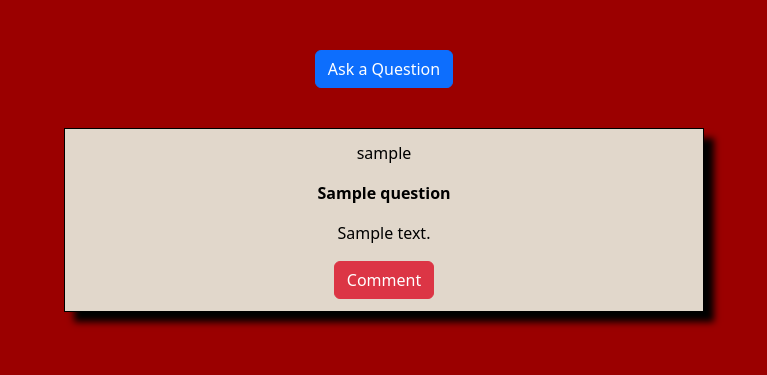
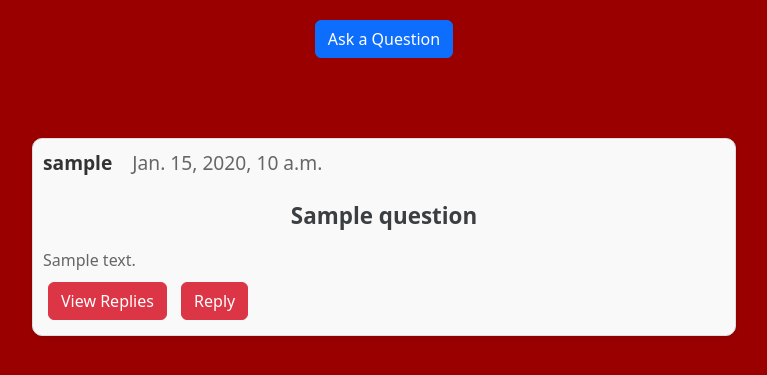
Before and after one commit to MathomJohnson/IBB_Website, a Django app: page /forum/ in a window 1280 px wide. Shown: the part 116-491 px from the top of the page, without its empty margins (256-1023 px from the left). Run offline with Django 5.2, Linux system fonts and the light colour scheme; tables that the repository leaves empty hold one stand-in row (values such as "Sample post").

Commit message:
styling forums

```diff
--- a/forum/static/forum/style.css
+++ b/forum/static/forum/style.css
@@ -1,4 +1,4 @@
-.question {
+/* .question {
     display: flex;
     width:50%;
     flex-direction: column;
@@ -30,12 +30,12 @@
     flex-direction: column;
     justify-content: center;
     align-items: center;
-    width: 30%; /* Adjust width as needed */
+    width: 30%;
     border: 1px solid black;
     background-color: #e1d7cb;
     padding: 10px;
     margin-top: 20px;
-    /*box-sizing: border-box; /* Include padding in width calculation */
+
 }
 
 #question-form {
@@ -51,7 +51,141 @@
 #question-form input,
 #question-form textarea,
 #question-form button {
-    margin: 0px 0; /* Small vertical margin */
-    padding: 0px; /* Small padding */
-    width: 95%; /* Full width of the form */
+    margin: 0px 0;
+    padding: 0px;
+    width: 95%;
 }
+
+.question-header {
+    display: flex;
+    justify-content: space-between;
+    align-items: center;
+}
+.question-header .author {
+    font-weight: bold;
+    font-size: 1.2em;
+    color: #333;
+    flex: 1;
+}
+.question-header .title {
+    font-weight: bold;
+    font-size: 1.4em;
+    color: #007bff;
+    text-align: center;
+    flex: 2;
+} */
+
+
+.question {
+    border: 1px solid #ddd;
+    padding: 10px;
+    margin: 20px auto;
+    border-radius: 10px;
+    background-color: #f9f9f9;
+    box-shadow: 0 2px 5px rgba(0, 0, 0, 0.1);
+    width: 55%;
+}
+.question-header {
+    padding: 0px 0;
+}
+.question-header .info {
+    display: flex;
+    justify-content: flex-start;
+    align-items: center;
+    margin-bottom: 5px;
+}
+.question-header .author {
+    font-weight: bold;
+    font-size: 1.2em;
+    color: #333;
+    margin-right: 20px;
+}
+.question-header .time {
+    font-size: 1.2em;
+    color: #666;
+}
+.question-header .title {
+    font-weight: bold;
+    font-size: 1.4em;
+    color: #3c3f41;
+    text-align: center;
+    margin-top: 0px;
+}
+.question p.body {
+    font-size: 1em;
+    color: #666;
+    margin: 5px 0;
+}
+.question .btn {
+    margin: 5px;
+}
+.question .create-comment {
+    margin-top: 10px;
+}
+.question .create-comment .new-comment {
+    display: flex;
+    align-items: center;
+}
+.question .create-comment .comment-body {
+    flex: 1;
+    padding: 10px;
+    margin-right: 10px;
+    border-radius: 5px;
+    border: 1px solid #ddd;
+}
+.question .create-comment .btn {
+    margin-top: 0;
+}
+
+/* Ask A Question button */
+.question-form-wrapper {
+    display: flex;
+    justify-content: center;
+    align-items: center;
+    padding: 20px;
+}
+.question-form {
+    background-color: #fff;
+    border: 1px solid #ddd;
+    border-radius: 10px;
+    box-shadow: 0 2px 5px rgba(0, 0, 0, 0.1);
+    padding: 20px;
+    width: 100%;
+    max-width: 500px;
+    margin-top: 20px;
+}
+.question-form p {
+    margin: 10px 0;
+    font-size: 1.1em;
+    color: #333;
+}
+.question-form input[type="text"],
+.question-form textarea {
+    width: 100%;
+    padding: 8px;
+    margin-top: 5px;
+    margin-bottom: 10px;
+    border: 1px solid #ddd;
+    border-radius: 5px;
+    box-sizing: border-box;
+    font-size: .9em;
+}
+.question-form button {
+    width: 100%;
+    padding: 10px;
+    background-color: #28a745;
+    border: none;
+    border-radius: 5px;
+    color: #fff;
+    font-size: 1.1em;
+    cursor: pointer;
+}
+.question-form button:hover {
+    background-color: #218838;
+}
+#show-form-btn {
+    display: block;
+    margin: 20px auto;
+}
+
+/* end of Ask A question button */
--- a/forum/templates/forum/forums.html
+++ b/forum/templates/forum/forums.html
@@ -7,7 +7,7 @@
 {% endblock %}
 
 {% block content %}
-<center>
+<!-- <center>
     <button id="show-form-btn" class="btn btn-primary" onclick="showForm()">Ask a Question</button>
 </center>
 
@@ -25,11 +25,13 @@
 </div>
 {% for q in questions %}
     <div class="question">
-        <p>{{ q.author }}</p>
-        <p><b>{{ q.title }}</b></p>
+        <div class="question-header">
+            <p class="author">{{ q.author }}</p>
+            <p class="title"><b>{{ q.title }}</b></p>
+        </div>
         <p>{{ q.body }}</p>
-
-        <button class="btn btn-danger" onclick="comment(this)">Comment</button>
+        <button class="btn btn-danger" onclick="viewReplies()">View Replies</button>
+        <button class="btn btn-danger" onclick="comment(this)">Reply</button>
         <div class="create-comment" style="display:none;">
             <form class="new-comment" method="post" action="/forum/new-comment/">
                 {% csrf_token %}
@@ -39,8 +41,45 @@
             </form>
         </div>
     </div>
+{% endfor %}-->
+<center>
+    <button id="show-form-btn" class="btn btn-primary" onclick="showForm()">Ask a Question</button>
+</center>
+<div class="question-form-wrapper">
+    <div class="question-form" style="display:none;">
+        <form id="question-form" method="post" action="/forum/submit-question/">
+            {% csrf_token %}
+            <p>Title:</p>
+            <input type="text" id="question-title" name="title" required>
+            <p>Question:</p>
+            <textarea id="question-body" name="body" rows="4" required></textarea>
+            <button type="submit" class="btn btn-success">Submit</button>
+        </form>
+    </div>
+</div>
+
+{% for q in questions %}
+<div class="question">
+    <div class="question-header">
+        <div class="info">
+            <p class="author">{{ q.author }}</p>
+            <p class="time">{{ q.created_at }}</p>
+        </div>
+        <p class="title">{{ q.title }}</p>
+    </div>
+    <p class="body">{{ q.body }}</p>
+    <button class="btn btn-danger" onclick="viewReplies()">View Replies</button>
+    <button class="btn btn-danger" onclick="comment(this)">Reply</button>
+    <div class="create-comment" style="display:none;">
+        <form class="new-comment" method="post" action="/forum/new-comment/">
+            {% csrf_token %}
+            <textarea class="comment-body" name="body" rows="1" required></textarea>
+            <input type="hidden" value="{{ q.id }}" name="question">
+            <button class="btn btn-success" type="submit">Send</button>
+        </form>
+    </div>
+</div>
 {% endfor %}
-
 <script>
     var display = 0;
     function showForm() {
```
